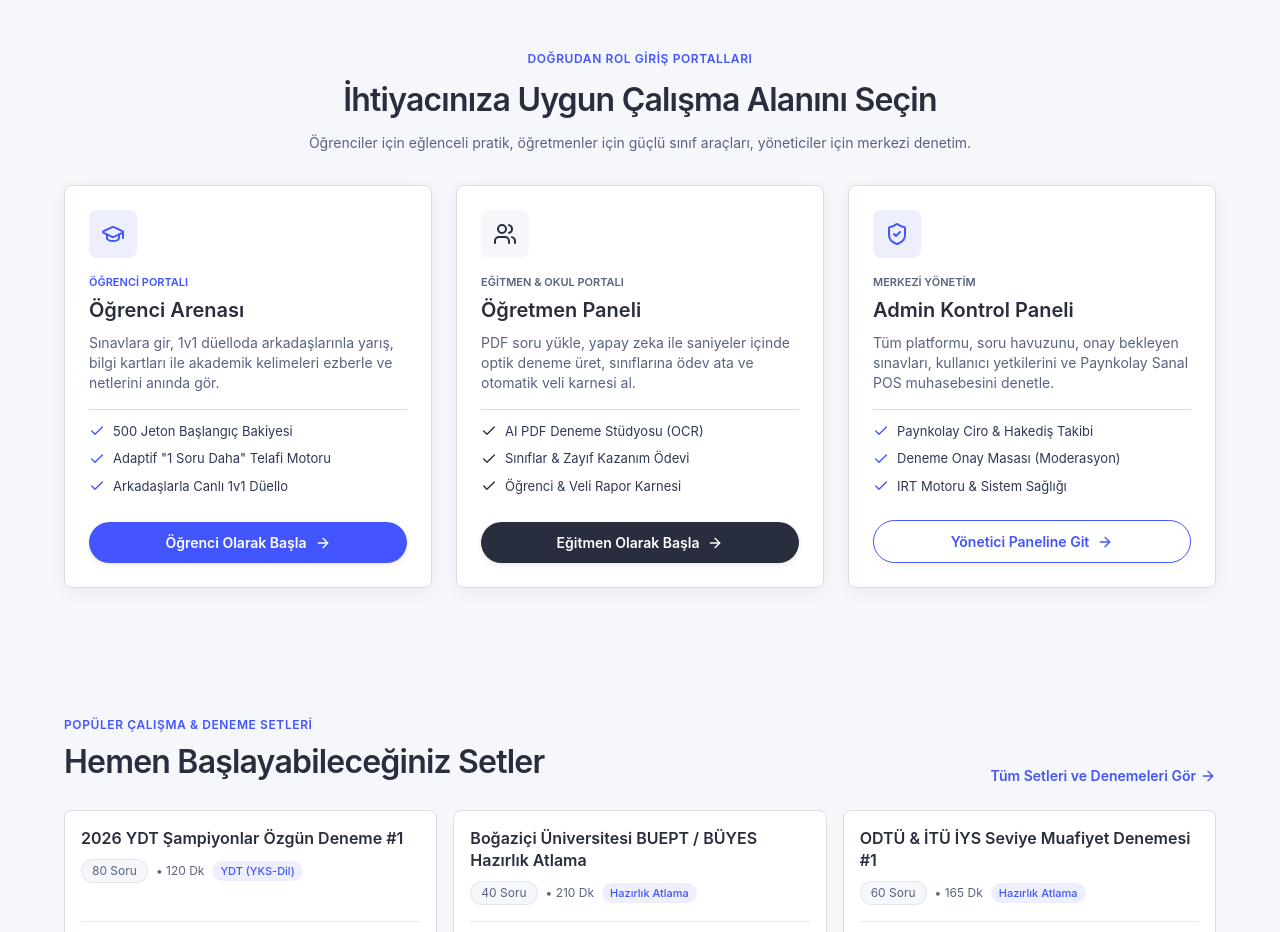
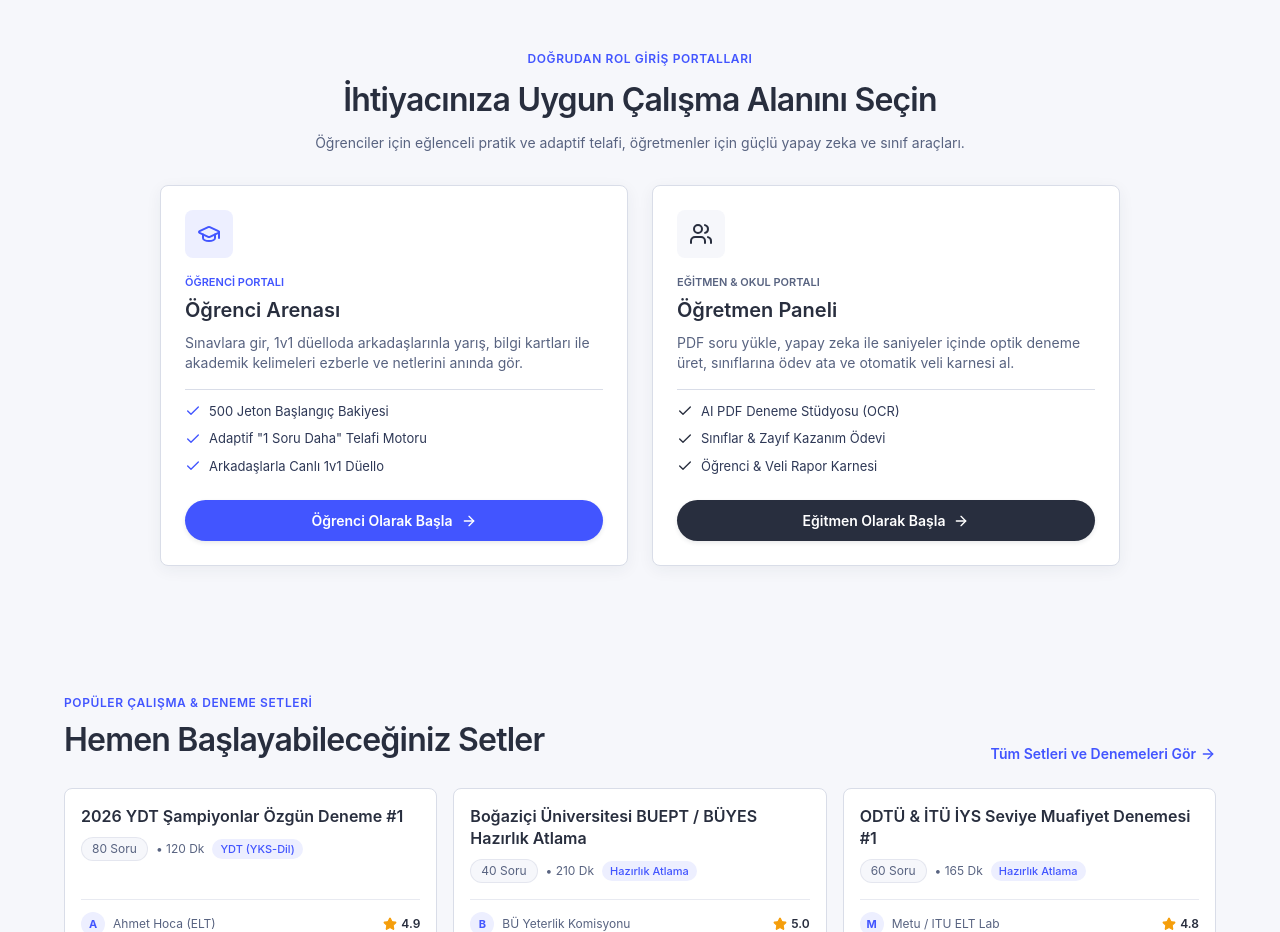
Before and after one commit to alituran44/1morequestion, a Next.js app: page / in a window 1280 px wide. Shown: the part 940-1872 px from the top of the page. Built offline with nearby package versions, Linux system fonts and the light colour scheme.

Commit message:
refactor: remove admin portal card from homepage leaving student and instructor portals

```diff
--- a/src/app/page.tsx
+++ b/src/app/page.tsx
@@ -449,7 +449,7 @@ export default function LandingPage() {
         </div>
       </section>
 
-      {/* 4. THREE DISTINCT ROLE ENTRANCE PORTALS (Quizlet 8px Cards with 200px Pill Buttons) */}
+      {/* 4. TWO DISTINCT ROLE ENTRANCE PORTALS (Quizlet 8px Cards with 200px Pill Buttons) */}
       <section id="portals" className="py-16 px-4 sm:px-6 max-w-[1200px] mx-auto w-full space-y-8">
         <div className="text-center space-y-2">
           <div className="text-[12px] font-semibold uppercase tracking-wider text-[#4255ff]">
@@ -459,11 +459,11 @@ export default function LandingPage() {
             İhtiyacınıza Uygun Çalışma Alanını Seçin
           </h2>
           <p className="text-[14px] text-[#586380] font-normal">
-            Öğrenciler için eğlenceli pratik, öğretmenler için güçlü sınıf araçları, yöneticiler için merkezi denetim.
+            Öğrenciler için eğlenceli pratik ve adaptif telafi, öğretmenler için güçlü yapay zeka ve sınıf araçları.
           </p>
         </div>
 
-        <div className="grid grid-cols-1 md:grid-cols-3 gap-6 text-left">
+        <div className="grid grid-cols-1 md:grid-cols-2 max-w-[960px] mx-auto gap-6 text-left">
           {/* Portal 1: Öğrenci Arenası */}
           <div className="p-6 rounded-[8px] bg-white border border-[#d9dde8] shadow-[0_4px_16px_rgba(40,46,62,0.06)] hover:border-[#4255ff] transition-all flex flex-col justify-between space-y-6">
             <div className="space-y-4">
@@ -546,49 +546,6 @@ export default function LandingPage() {
               className="w-full py-2.5 rounded-[200px] bg-[#282e3e] hover:bg-[#1f2430] text-white font-semibold text-[14px] shadow-[0_2px_4px_rgba(40,46,62,0.1)] text-center transition-all flex items-center justify-center gap-2 cursor-pointer"
             >
               <span>Eğitmen Olarak Başla</span>
-              <ArrowRight className="w-4 h-4" />
-            </Link>
-          </div>
-
-          {/* Portal 3: Merkezi Yönetim (Admin) */}
-          <div className="p-6 rounded-[8px] bg-white border border-[#d9dde8] shadow-[0_4px_16px_rgba(40,46,62,0.06)] hover:border-[#4255ff] transition-all flex flex-col justify-between space-y-6">
-            <div className="space-y-4">
-              <div className="w-12 h-12 rounded-[8px] bg-[#edefff] flex items-center justify-center text-[#4255ff]">
-                <ShieldCheck className="w-6 h-6" />
-              </div>
-              <div>
-                <div className="text-[11px] font-semibold uppercase text-[#586380] mb-1">
-                  Merkezi Yönetim
-                </div>
-                <h3 className="text-[20px] font-semibold text-[#282e3e]">
-                  Admin Kontrol Paneli
-                </h3>
-                <p className="text-[14px] text-[#586380] font-normal mt-2 leading-[20px]">
-                  Tüm platformu, soru havuzunu, onay bekleyen sınavları, kullanıcı yetkilerini ve Paynkolay Sanal POS muhasebesini denetle.
-                </p>
-              </div>
-
-              <div className="space-y-2 pt-3 border-t border-[#d9dde8]">
-                <div className="flex items-center gap-2 text-[13px] text-[#2e3856]">
-                  <Check className="w-4 h-4 text-[#4255ff]" />
-                  <span>Paynkolay Ciro & Hakediş Takibi</span>
-                </div>
-                <div className="flex items-center gap-2 text-[13px] text-[#2e3856]">
-                  <Check className="w-4 h-4 text-[#4255ff]" />
-                  <span>Deneme Onay Masası (Moderasyon)</span>
-                </div>
-                <div className="flex items-center gap-2 text-[13px] text-[#2e3856]">
-                  <Check className="w-4 h-4 text-[#4255ff]" />
-                  <span>IRT Motoru & Sistem Sağlığı</span>
-                </div>
-              </div>
-            </div>
-
-            <Link
-              href="/admin"
-              className="w-full py-2.5 rounded-[200px] bg-transparent border border-[#4255ff] hover:bg-[#edefff] text-[#4255ff] font-semibold text-[14px] shadow-[0_2px_4px_rgba(40,46,62,0.04)] text-center transition-all flex items-center justify-center gap-2 cursor-pointer"
-            >
-              <span>Yönetici Paneline Git</span>
               <ArrowRight className="w-4 h-4" />
             </Link>
           </div>
```
